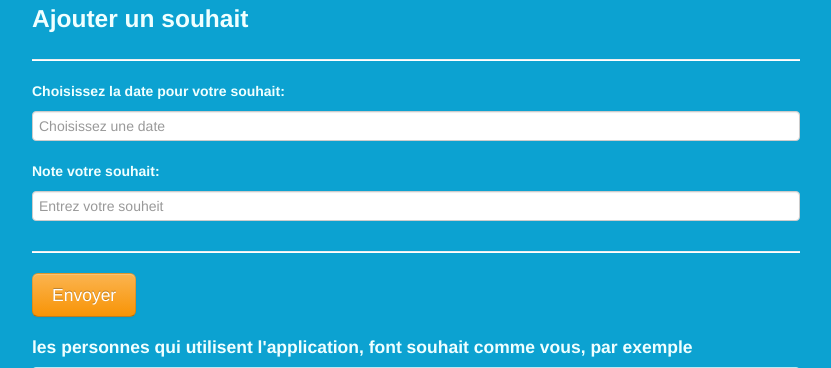
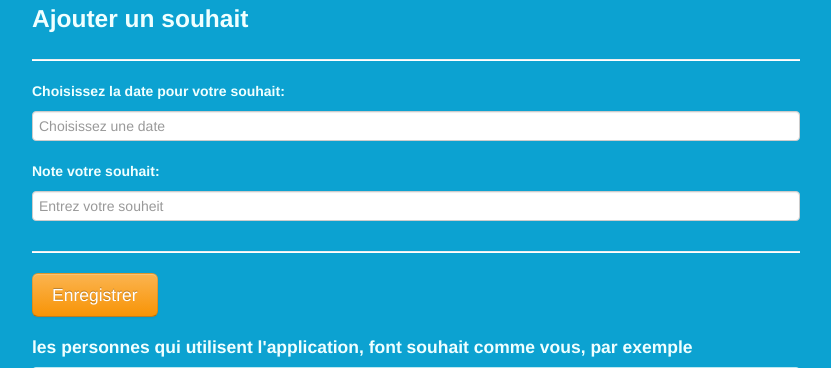
Before and after one commit to simplonco/EVAL-RNCP-C-1, a PHP site: page /EVAL-RNCP-C/home.php in a window 1280 px wide. Shown: the part 111-479 px from the top of the page, without its empty margins (224-1055 px from the left). Run offline with PHP 8.4, Linux system fonts and the light colour scheme; the visitor is signed in with stand-in values (Sample User, id 1); data that the repository does not hold is empty; some libraries are stand-ins or nearby versions; some web fonts are replaced.

Commit message:
minor modifications

```diff
--- a/home.php
+++ b/home.php
@@ -66,6 +66,7 @@ if (isset($_POST['btn-request'])) {
                     Nous tenons à votre rêve devienne réalité très bientôt, bonne fin de journée.
                 </div>
                 ";
+                header('refresh:2;home.php');
     }
 }
 ?>
@@ -96,7 +97,7 @@ if (isset($_POST['btn-request'])) {
                   <h5 class="form-label">Note votre souhait:</h5>
                   <input type="text" class="input-block-level" placeholder="Entrez votre souheit" name="txtmessage" required />
                   <hr />
-                  <button class="btn btn-large btn-warning" type="submit" name="btn-request">Envoyer</button>
+                  <button class="btn btn-large btn-warning" type="submit" name="btn-request">Enregistrer</button>
               </form>
             </div>
             <h4 class="form-request-heading">les personnes qui utilisent l'application, font souhait comme vous, par exemple</h4>
--- a/index.php
+++ b/index.php
@@ -74,8 +74,8 @@ if (isset($_POST['btn-login'])) {
             <a href="fpass.php">Perdu votre mot de passe?</a>
         </form>
     </div>
-    <!-- Sound -->
-    <iframe width="560" height="0" src="https://www.youtube.com/embed/UkUweq5FAcE?list=PLRBp0Fe2Gpgm57nFVNM7qYZ9u64U9Q-Bf&amp;controls=0&amp;showinfo=0&autoplay=1" frameborder="0" allowfullscreen></iframe>
+    <!-- Sound NoCopyrightSounds -->
+    <iframe width="0" height="0" src="https://www.youtube.com/embed/UkUweq5FAcE?list=PLRBp0Fe2Gpgm57nFVNM7qYZ9u64U9Q-Bf&amp;controls=0&amp;showinfo=0&autoplay=1" frameborder="0" allowfullscreen></iframe>
 
     <!-- /container -->
     <?php require 'footer.inc.php'; ?>
```
